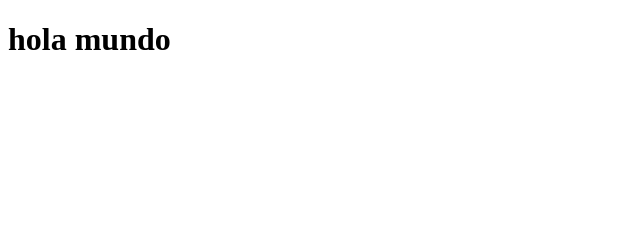
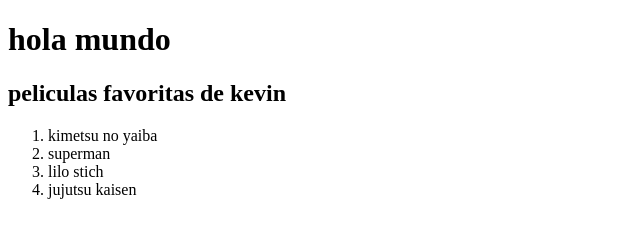
Before and after one commit to kevindandrew/funval-G6, a plain HTML site: page index.html in a window 1280 px wide. Shown: the whole page, without its empty margins (0-640 px from the left). Drawn offline with Linux system fonts and the light colour scheme.

Commit message:
agregando lista de películas favoritas

```diff
--- a/index.html
+++ b/index.html
@@ -7,5 +7,12 @@
   </head>
   <body>
     <h1>hola mundo</h1>
+    <h2>peliculas favoritas de kevin</h2>
+    <ol>
+      <li>kimetsu no yaiba</li>
+      <li>superman</li>
+      <li>lilo stich</li>
+      <li>jujutsu kaisen</li>
+    </ol>
   </body>
 </html>
```
